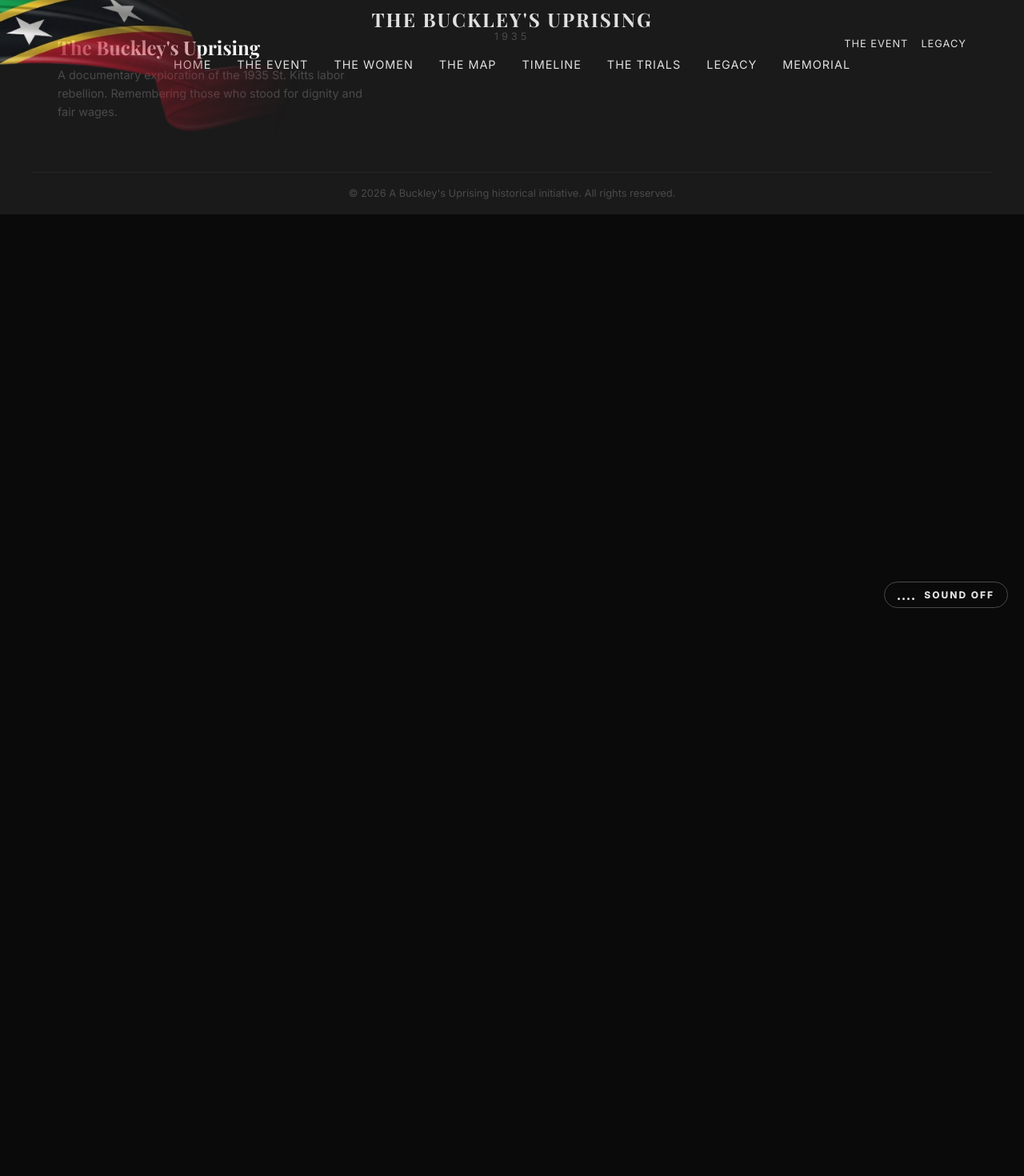
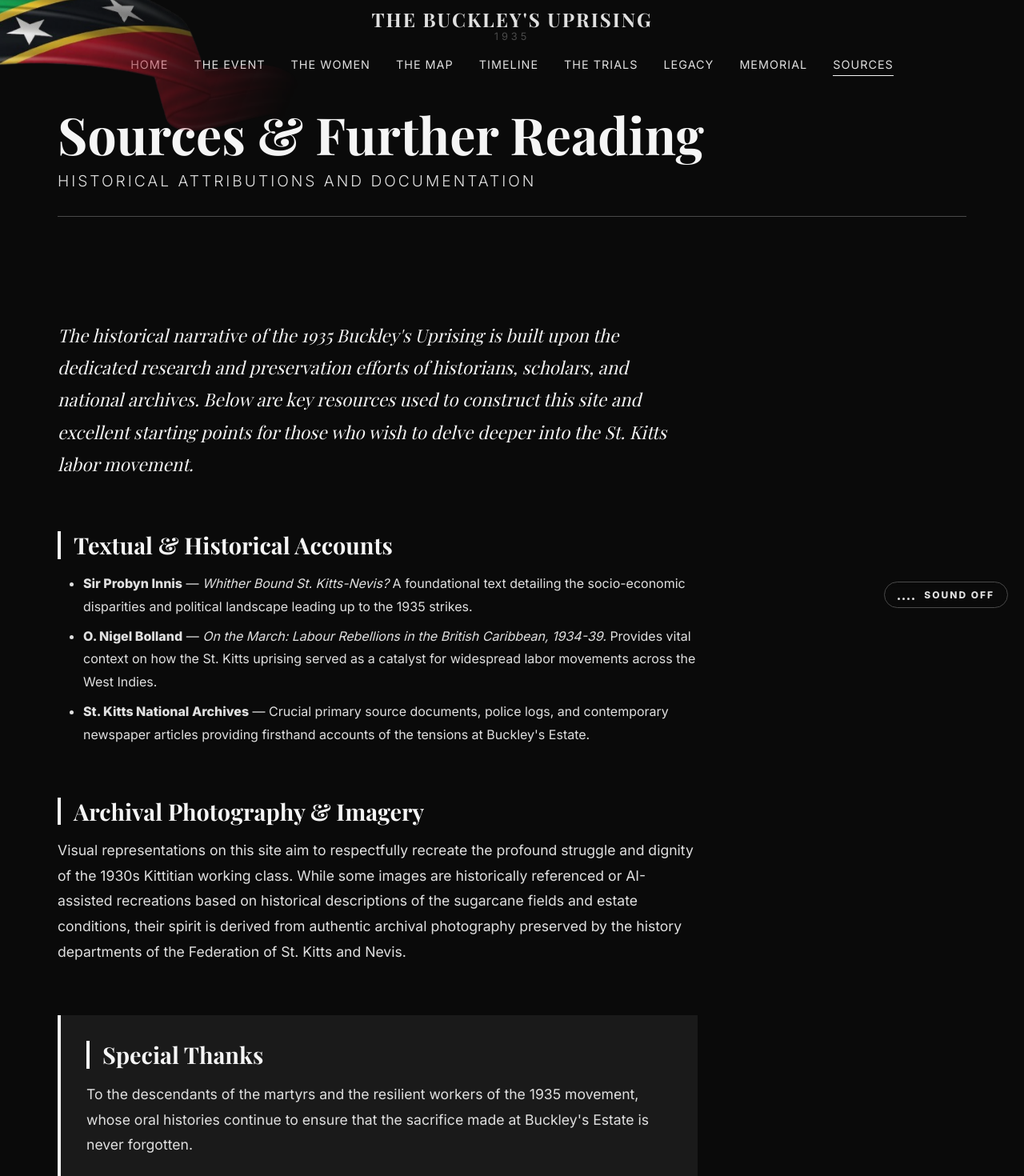
Before and after one commit to gregorybowrin/the-buckleys-uprising, a React (Vite) app: page /sources in a window 1280 px wide. Shown: the part 20-1490 px from the top of the page at 80% size. Before the commit the page ends 800 px from the top, so only its background shows below. Built offline with nearby package versions, Linux system fonts and the light colour scheme; a web font is replaced by a local one.

Commit message:
feat: add sources and further reading page

```diff
--- a/src/App.tsx
+++ b/src/App.tsx
@@ -10,6 +10,7 @@ import Memorial from './pages/Memorial';
 import WomenOfUprising from './pages/Women';
 import Trials from './pages/Trials';
 import StrikeMap from './pages/Map';
+import Sources from './pages/Sources';
 import AudioPlayer from './components/AudioPlayer';
 
 function App() {
@@ -33,6 +34,7 @@ function App() {
           <Route path="/trials" element={<Trials />} />
           <Route path="/legacy" element={<TheLegacy />} />
           <Route path="/memorial" element={<Memorial />} />
+          <Route path="/sources" element={<Sources />} />
         </Routes>
         <Footer />
       </div>
--- a/src/components/layout/Footer.tsx
+++ b/src/components/layout/Footer.tsx
@@ -15,6 +15,7 @@ const Footer: React.FC = () => {
                 <div className="footer-links">
                     <Link to="/the-event">The Event</Link>
                     <Link to="/legacy">Legacy</Link>
+                    <Link to="/sources">Sources</Link>
                 </div>
             </div>
             <div className="footer-bottom container">
--- a/src/components/layout/Header.tsx
+++ b/src/components/layout/Header.tsx
@@ -61,6 +61,7 @@ const Header: React.FC = () => {
                     <Link to="/trials" className={`nav-link ${location.pathname === '/trials' ? 'active' : ''}`}>The Trials</Link>
                     <Link to="/legacy" className={`nav-link ${location.pathname === '/legacy' ? 'active' : ''}`}>Legacy</Link>
                     <Link to="/memorial" className={`nav-link ${location.pathname === '/memorial' ? 'active' : ''}`}>Memorial</Link>
+                    <Link to="/sources" className={`nav-link ${location.pathname === '/sources' ? 'active' : ''}`}>Sources</Link>
                 </nav>
             </div>
         </header>
--- /dev/null
+++ b/src/pages/Sources.tsx
@@ -0,0 +1,53 @@
+import React, { useEffect } from 'react';
+
+const Sources: React.FC = () => {
+    useEffect(() => {
+        window.scrollTo(0, 0);
+    }, []);
+
+    return (
+        <main className="page-container" style={{ position: 'relative' }}>
+            <div className="container" style={{ position: 'relative', zIndex: 1 }}>
+                <header className="page-header" style={{ marginBottom: 'var(--spacing-xxl)' }}>
+                    <h1 className="reveal">Sources & Further Reading</h1>
+                    <h2 className="reveal delay-1">Historical Attributions and Documentation</h2>
+                </header>
+
+                <section className="story-content text-content reveal delay-2">
+                    <p className="lead" style={{ marginBottom: 'var(--spacing-lg)' }}>
+                        The historical narrative of the 1935 Buckley's Uprising is built upon the dedicated research and preservation efforts of historians, scholars, and national archives. Below are key resources used to construct this site and excellent starting points for those who wish to delve deeper into the St. Kitts labor movement.
+                    </p>
+
+                    <h3 className="serif" style={{ color: 'var(--color-white)', marginTop: 'var(--spacing-xl)' }}>Textual & Historical Accounts</h3>
+                    <ul style={{ listStyleType: 'disc', paddingLeft: 'var(--spacing-lg)', marginBottom: 'var(--spacing-lg)', color: 'var(--color-light-gray)', lineHeight: '1.8' }}>
+                        <li style={{ marginBottom: '0.5rem' }}>
+                            <strong>Sir Probyn Innis</strong> — <em>Whither Bound St. Kitts-Nevis?</em> A foundational text detailing the socio-economic disparities and political landscape leading up to the 1935 strikes.
+                        </li>
+                        <li style={{ marginBottom: '0.5rem' }}>
+                            <strong>O. Nigel Bolland</strong> — <em>On the March: Labour Rebellions in the British Caribbean, 1934-39.</em> Provides vital context on how the St. Kitts uprising served as a catalyst for widespread labor movements across the West Indies.
+                        </li>
+                        <li style={{ marginBottom: '0.5rem' }}>
+                            <strong>St. Kitts National Archives</strong> — Crucial primary source documents, police logs, and contemporary newspaper articles providing firsthand accounts of the tensions at Buckley's Estate.
+                        </li>
+                    </ul>
+
+                    <h3 className="serif" style={{ color: 'var(--color-white)', marginTop: 'var(--spacing-xl)' }}>Archival Photography & Imagery</h3>
+                    <p style={{ marginBottom: 'var(--spacing-lg)' }}>
+                        Visual representations on this site aim to respectfully recreate the profound struggle and dignity of the 1930s Kittitian working class.
+                        While some images are historically referenced or AI-assisted recreations based on historical descriptions of the sugarcane fields and estate conditions, their spirit is derived from authentic archival photography preserved by the history departments of the Federation of St. Kitts and Nevis.
+                    </p>
+
+                    <div style={{ padding: 'var(--spacing-lg)', borderLeft: '4px solid var(--color-white)', background: 'var(--color-dark-gray)', margin: 'var(--spacing-xl) 0' }}>
+                        <h3 className="serif" style={{ color: 'var(--color-white)', margin: 0 }}>Special Thanks</h3>
+                        <p style={{ margin: 0, marginTop: 'var(--spacing-md)' }}>
+                            To the descendants of the martyrs and the resilient workers of the 1935 movement, whose oral histories continue to ensure that the sacrifice made at Buckley's Estate is never forgotten.
+                        </p>
+                    </div>
+
+                </section>
+            </div>
+        </main>
+    );
+};
+
+export default Sources;
```
